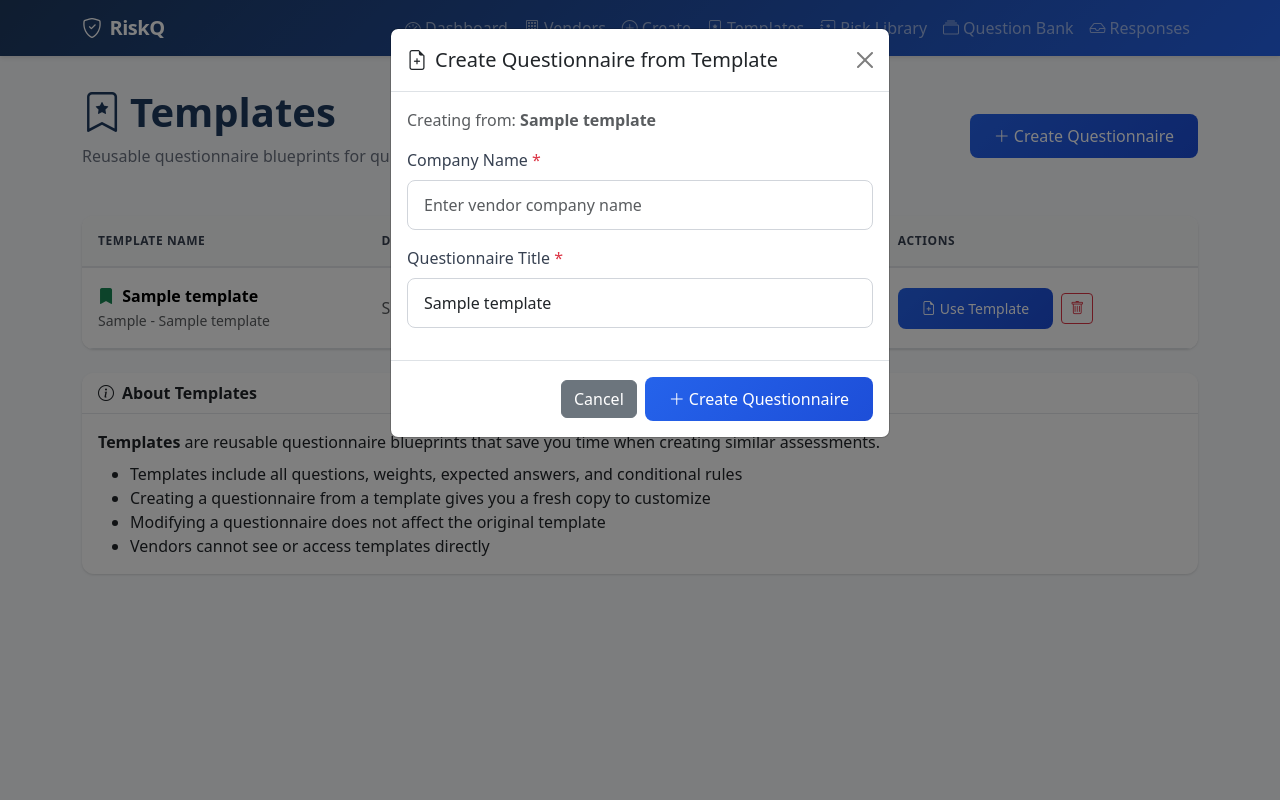
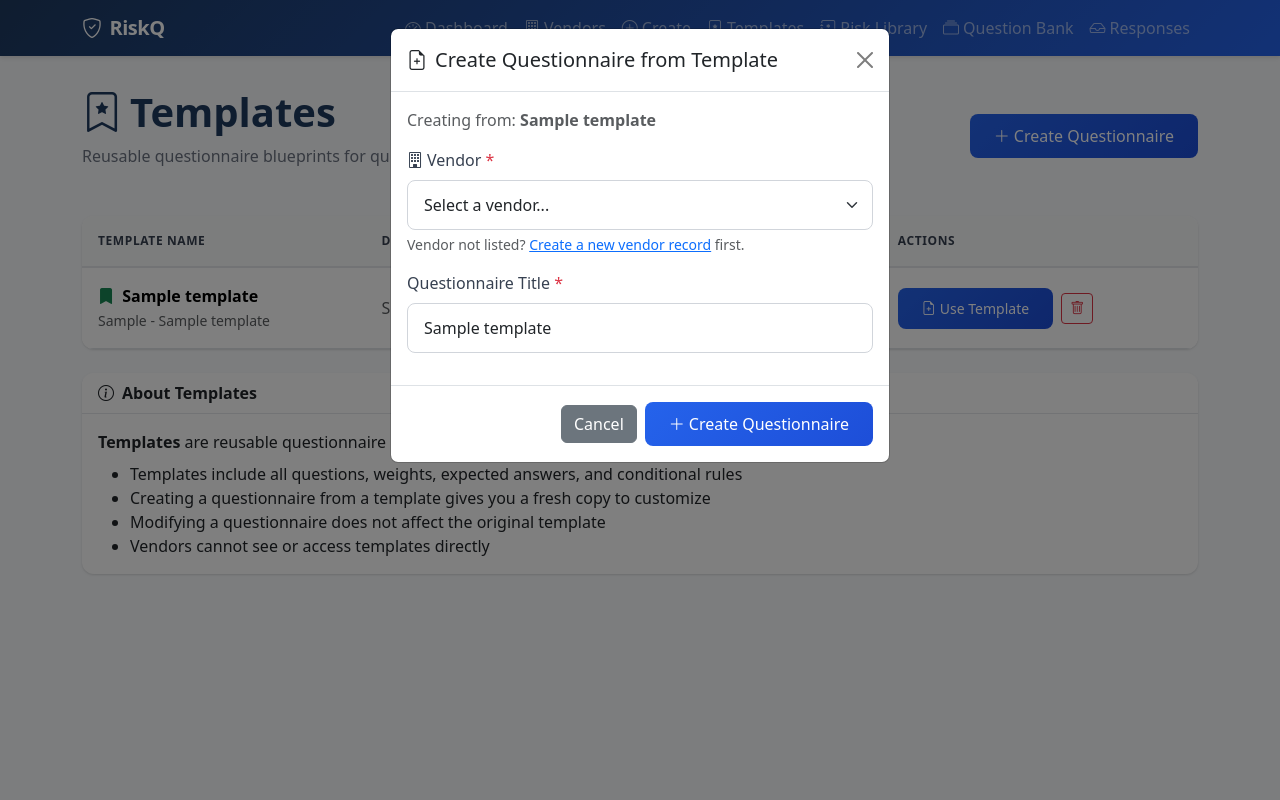
Before and after one commit to mbrynil/third-party-risk-questionnaire, a FastAPI app: page /templates in a window 1280 px wide, after a click on "Use Template". Run offline with FastAPI, Linux system fonts and the light colour scheme; tables that the repository leaves empty hold one stand-in row (values such as "Sample post").

Commit message:
Replace vendor free-text input with dropdown on Use Template modal
Co-Authored-By: Claude Opus 4.6 <noreply@anthropic.com>

```diff
--- a/app/routers/templates_mgmt.py
+++ b/app/routers/templates_mgmt.py
@@ -13,12 +13,18 @@ router = APIRouter()
 
 @router.get("/templates", response_class=HTMLResponse)
 async def view_templates(request: Request, db: Session = Depends(get_db)):
+    from models import Vendor, VENDOR_STATUS_ACTIVE
+
     templates_list = db.query(AssessmentTemplate).order_by(
         AssessmentTemplate.created_at.desc()
     ).all()
+    vendors = db.query(Vendor).filter(
+        Vendor.status == VENDOR_STATUS_ACTIVE
+    ).order_by(Vendor.name).all()
     return templates.TemplateResponse("templates_list.html", {
         "request": request,
-        "templates": templates_list
+        "templates": templates_list,
+        "vendors": vendors,
     })
 
 
--- a/templates/templates_list.html
+++ b/templates/templates_list.html
@@ -100,9 +100,18 @@
                         Creating from: <strong>{{ t.name }}</strong>
                     </p>
                     <div class="mb-3">
-                        <label for="companyName{{ t.id }}" class="form-label">Company Name <span class="text-danger">*</span></label>
-                        <input type="text" class="form-control" id="companyName{{ t.id }}" name="company_name"
-                               placeholder="Enter vendor company name" required>
+                        <label for="companyName{{ t.id }}" class="form-label">
+                            <i class="bi bi-building me-1"></i>Vendor <span class="text-danger">*</span>
+                        </label>
+                        <select class="form-select" id="companyName{{ t.id }}" name="company_name" required>
+                            <option value="">Select a vendor...</option>
+                            {% for v in vendors %}
+                            <option value="{{ v.name }}">{{ v.name }}</option>
+                            {% endfor %}
+                        </select>
+                        <div class="form-text">
+                            Vendor not listed? <a href="/vendors/new">Create a new vendor record</a> first.
+                        </div>
                     </div>
                     <div class="mb-3">
                         <label for="questionnaireTitle{{ t.id }}" class="form-label">Questionnaire Title <span class="text-danger">*</span></label>
```
